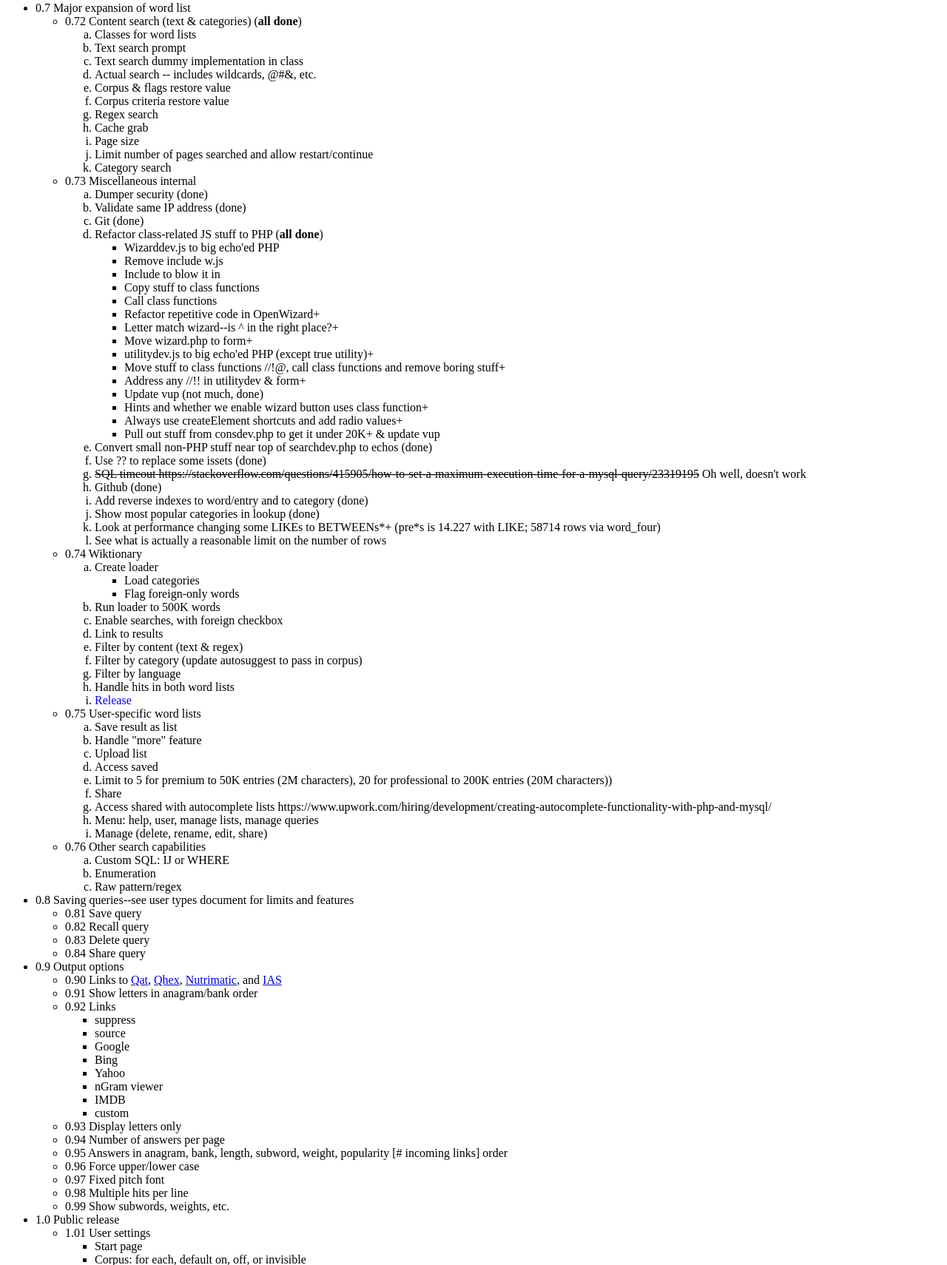
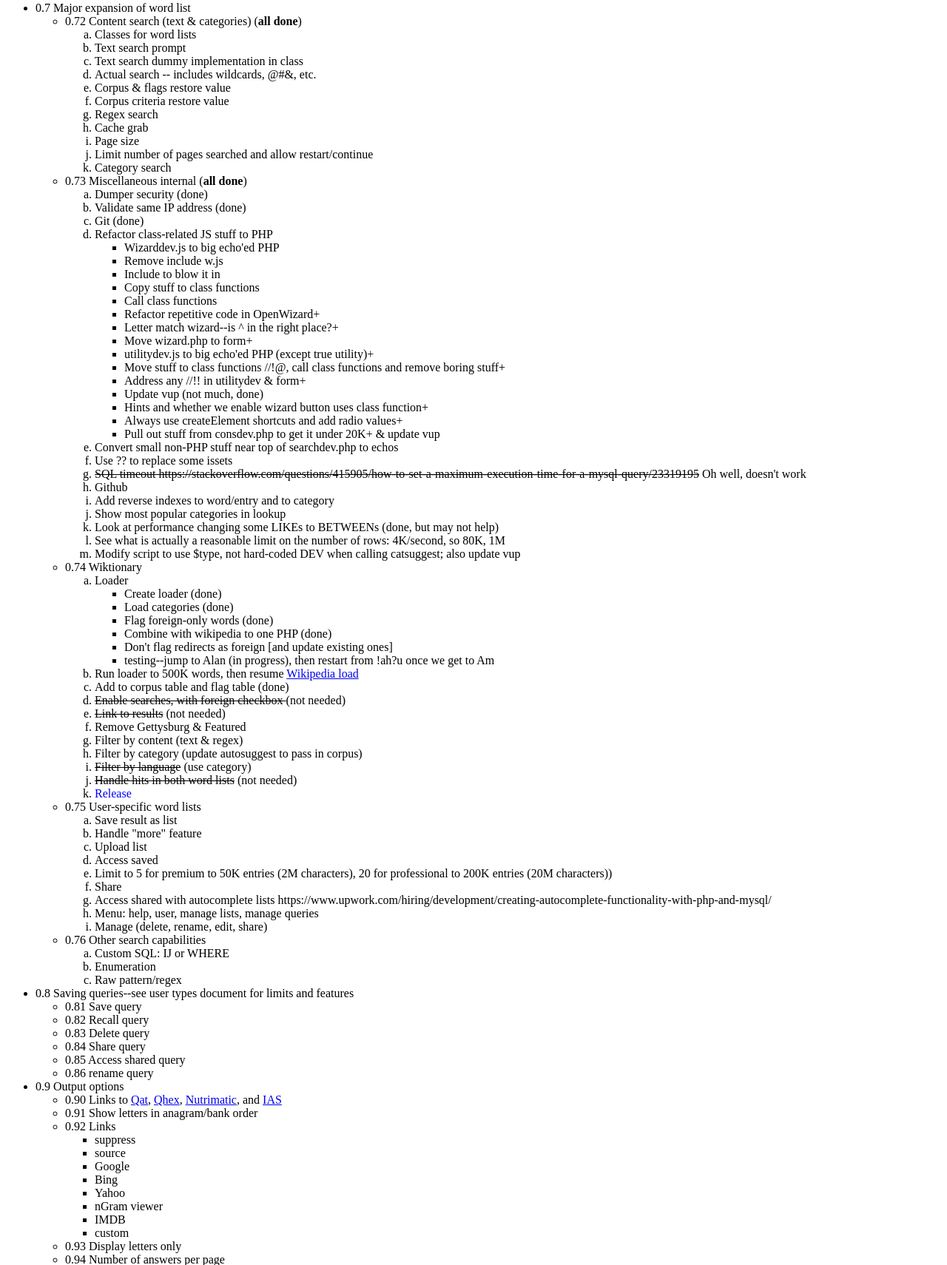
Before and after one commit to matchups/wordsearch, a PHP site: page /future.html in a window 1280 px wide. Shown: the part 111-1821 px from the top of the page at 74% size. Run offline with PHP 8.4, Linux system fonts and the light colour scheme.

Commit message:
.74 various minor and loading changes to support Wiktionary

```diff
--- a/corpusdev.php
+++ b/corpusdev.php
@@ -523,7 +523,7 @@ class ccWikipediasize extends ccWikipediaText {
 
 class corpusWikiFeatured extends corpusWikipedia {
 	function allowed () {
-		return $GLOBALS['level']==3;
+		return false;
 	}
 
 	function form () {
@@ -533,7 +533,7 @@ class corpusWikiFeatured extends corpusWikipedia {
 
 class corpusDev extends corpus {
 	public function allowed () {
-		return $GLOBALS['level']==3;
+		return false;
 	}
 } // end Dev
 
--- a/design/database.txt
+++ b/design/database.txt
@@ -12,7 +12,7 @@ word_position
 word_entry
    id, word_id, entry_id, whole (Y/N), solid (Y/N), caps (Y/N)
 entry
-   id, name (could be *), word_id, corpus_id
+   id, name (could be *), corpus_id, flags
 entry_cat
    id, entry_id, cat_id
 spandex
--- /dev/null
+++ b/design/wiktionary API.txt
@@ -0,0 +1,5 @@
+
+
+https://en.wiktionary.org/w/api.php?action=query&generator=allpages&prop=info&format=json
+
+Load categories and see if any start with English
--- a/found.txt
+++ b/found.txt
@@ -8,6 +8,7 @@
 ---------- CONSWEIGHTSDEV.PHP
 
 ---------- CORPUSDEV.PHP
+class corpusDev extends corpus {
 
 ---------- FORMDEV.PHP
 
@@ -22,7 +23,6 @@
 ---------- RESULTSDEV.PHP
 
 ---------- SEARCHDEV.PHP
-	$sql = "SELECT /*+ MAX_EXECUTION_TIME(2000) */ " . substr ($sql, 7); // set 30-second timeout
 
 ---------- UTILITYDEV.JS
 
--- a/future.html
+++ b/future.html
@@ -23,12 +23,12 @@
     <LI>Limit number of pages searched and allow restart/continue
     <LI>Category search
     </OL>
-  <LI>0.73 Miscellaneous internal
+  <LI>0.73 Miscellaneous internal  (<B>all done</B>)
     <OL type=a>
     <LI>Dumper security (done)
     <LI>Validate same IP address (done)
     <LI>Git (done)
-    <LI>Refactor class-related JS stuff to PHP (<B>all done</B>)
+    <LI>Refactor class-related JS stuff to PHP
 	<UL>
 	<LI>Wizarddev.js to big echo'ed PHP
 	<LI>Remove include w.js
@@ -46,29 +46,36 @@
 	<LI>Always use createElement shortcuts and add radio values+
 	<LI>Pull out stuff from consdev.php to get it under 20K+ & update vup
 	</UL>
-    <LI>Convert small non-PHP stuff near top of searchdev.php to echos (done)
-    <LI>Use ?? to replace some issets (done)
+    <LI>Convert small non-PHP stuff near top of searchdev.php to echos
+    <LI>Use ?? to replace some issets
     <LI><strike>SQL timeout https://stackoverflow.com/questions/415905/how-to-set-a-maximum-execution-time-for-a-mysql-query/23319195</strike> Oh well, doesn't work
-    <LI>Github (done)
-    <LI>Add reverse indexes to word/entry and to category (done)
-    <LI>Show most popular categories in lookup (done)
-    <LI>Look at performance changing some LIKEs to BETWEENs*+ (pre*s is 14.227 with LIKE; 58714 rows via word_four)
-    <LI>See what is actually a reasonable limit on the number of rows
+    <LI>Github
+    <LI>Add reverse indexes to word/entry and to category
+    <LI>Show most popular categories in lookup
+    <LI>Look at performance changing some LIKEs to BETWEENs (done, but may not help)
+    <LI>See what is actually a reasonable limit on the number of rows: 4K/second, so 80K, 1M
+    <LI>Modify script to use $type, not hard-coded DEV when calling catsuggest; also update vup
   </OL>
   <LI>0.74 Wiktionary
     <OL type=a>
-    <LI>Create loader
+    <LI>Loader
       <UL>
-      <LI>Load categories
-      <LI>Flag foreign-only words
+      <LI>Create loader (done)
+      <LI>Load categories (done)
+      <LI>Flag foreign-only words (done)
+      <LI>Combine with wikipedia to one PHP (done)
+      <LI>Don't flag redirects as foreign [and update existing ones]
+      <LI>testing--jump to Alan (in progress), then restart from !ah?u once we get to Am
       </UL>
-    <LI>Run loader to 500K words
-    <LI>Enable searches, with foreign checkbox
-    <LI>Link to results
+    <LI>Run loader to 500K words, then resume <A HREF="http://www.8wheels.org/wordsearch/addwikipedia.php?limit=500&from=Sir_John_Meade%2C_1st_Baronet&corpus=2">Wikipedia load</A>
+    <LI>Add to corpus table and flag table (done)
+    <LI><strike>Enable searches, with foreign checkbox </strike> (not needed)
+    <LI><strike>Link to results</strike> (not needed)
+    <LI>Remove Gettysburg & Featured
     <LI>Filter by content (text & regex)
     <LI>Filter by category (update autosuggest to pass in corpus)
-    <LI>Filter by language
-    <LI>Handle hits in both word lists
+    <LI><strike>Filter by language</strike> (use category)
+    <LI><strike>Handle hits in both word lists</strike> (not needed)
     <LI><font color=blue>Release</font>
     </OL>
   <LI>0.75 User-specific word lists
@@ -96,6 +103,8 @@
   <LI>0.82 Recall query
   <LI>0.83 Delete query
   <LI>0.84 Share query
+  <LI>0.85 Access shared query
+  <LI>0.86 rename query
   </UL>
 <LI>0.9 Output options
   <UL>
@@ -191,4 +200,8 @@
 <LI>Anagram substring (e.g., *{MORRIS}*)
 <LI>Cache multiple pages
 </LL>
+<!-- Release process
+* Test
+* vup
+-->
 </BODY>
--- a/resultsdev.php
+++ b/resultsdev.php
@@ -43,7 +43,7 @@ function showResults ($result, $consObjects, $corpusObjects) {
 			}
 			if ($row['whole'] == 'Y') {
 				// If this is the whole entry, set up a link
-				echo $corpusObjects[$corpus]->answerLink ($entry);
+				echo $corpusObjects[$corpus]->answerLink ($entry) . ' ';
 			} else {
 				// Else if part of an entry name, set up a link to our page to list phrases
 				if (!$same) {
--- a/searchdev.php
+++ b/searchdev.php
@@ -100,7 +100,7 @@ try {
 			if ($rows == 0) {
 				$rows = getWidth ($sql);
 			}
-			if (($level < 2 && $rows > 10000) || $rows > 100000) {
+			if (($level < 2 && $rows > 80000) || $rows > 1000000) {
 				$result = "Your query may take too long to run.  Please add more letters.";
 			}
 		}
--- a/utility/updateschema.php
+++ b/utility/updateschema.php
@@ -27,7 +27,8 @@ try {
     runit ("ALTER TABLE $tname
 	ADD flags char(12)");
 */
-    runit ("CREATE INDEX wordposwordidx ON word_position (word_id)");
+
+    runit ("UPDATE corpus SET id=3 WHERE id=88");
     }
 catch(PDOException $e)
     {
```
Also changed, not shown: utility/addmain.php (+22 -14 lines), utility/addwikipedia.php (+58 -6 lines), 1 other file.
